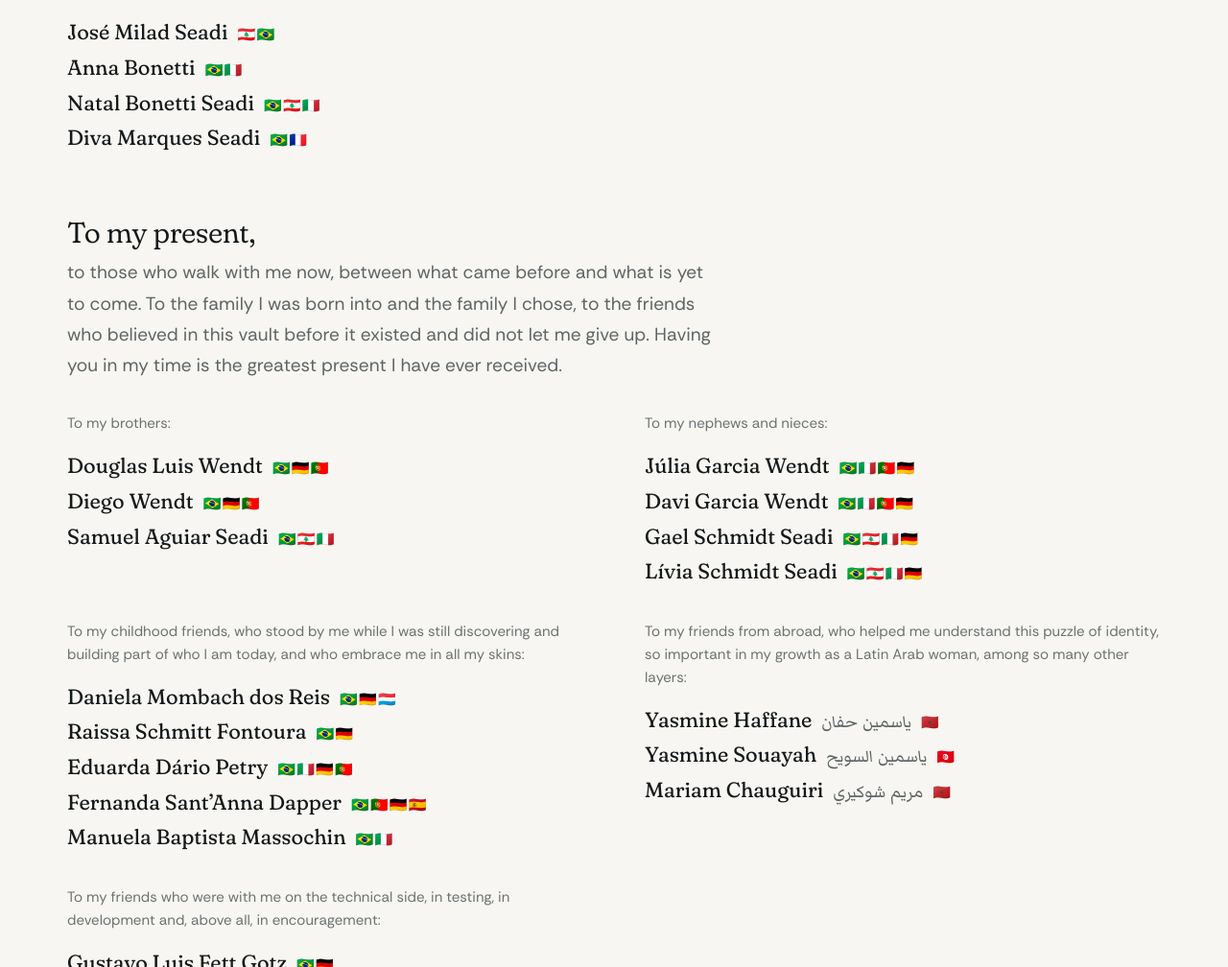
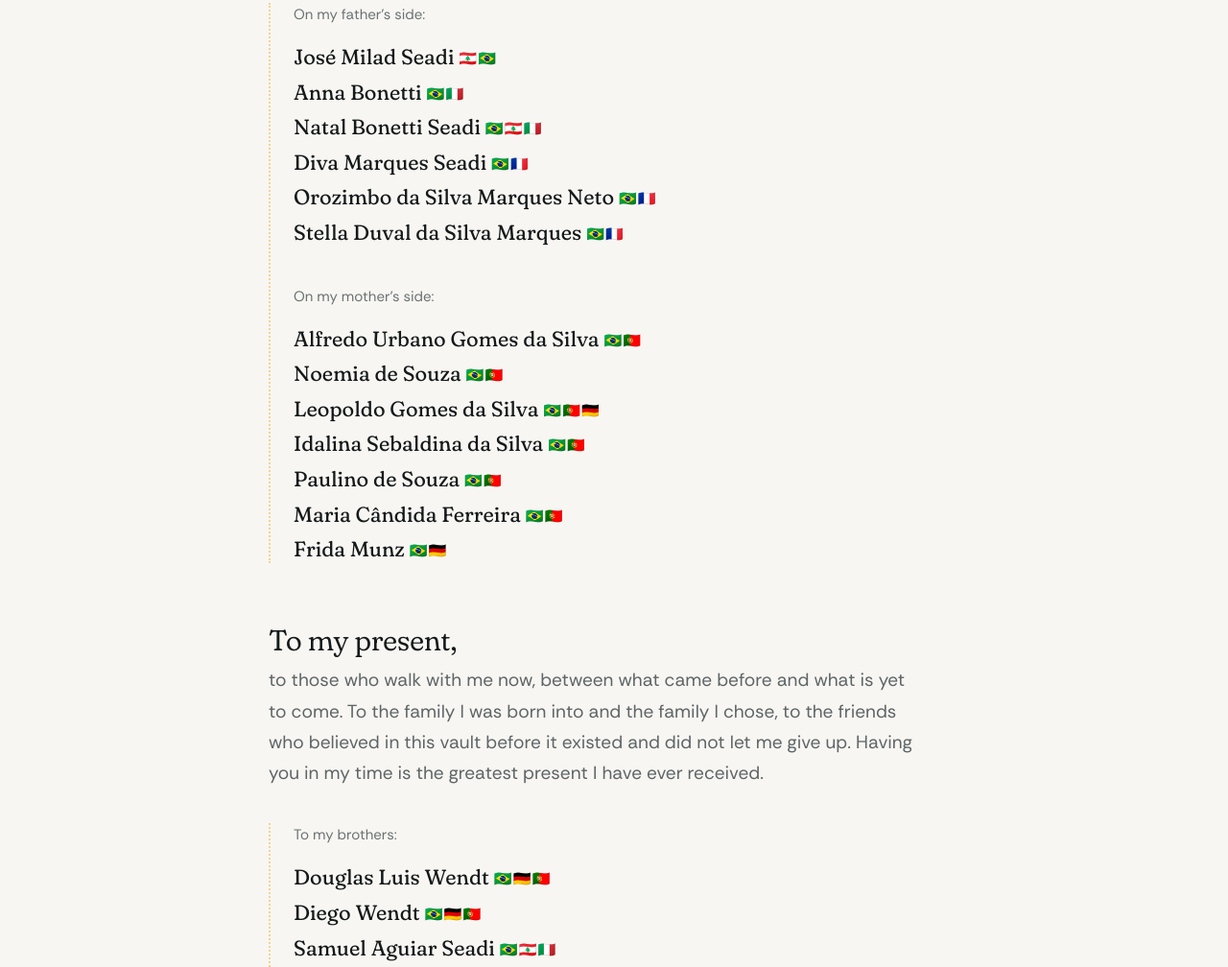
Before and after one commit to yseadi/iara.family.website, a plain HTML site: page historia.html in a window 1280 px wide. Shown: the part 9806-10814 px from the top of the page at 96% size. Drawn offline with Linux system fonts and the light colour scheme; animation ran at ten frames a second.

Commit message:
Créditos: layout escolhido (pais em cartão, ancestrais por parte de pai e de mãe, fio mel) e grupo de Gaza
Co-Authored-By: Claude Opus 5.5 <noreply@anthropic.com>
Claude-Session: https://claude.ai/code/session_016mmud4jD8DTb3bd4q9SCKJ

```diff
--- a/estilo.css
+++ b/estilo.css
@@ -361,19 +361,21 @@ h3 { font-size: 23px; line-height: 1.15; font-variation-settings: "SOFT" 100, "o
 .coluna:nth-child(2) { margin-top: 90px; }
 .coluna:nth-child(3) { margin-top: 40px; }
 
-.legado { max-width: 1180px; margin: 0 auto; padding: 60px var(--lado) 140px; display: grid; grid-template-columns: 1fr 1fr; gap: 40px 64px; }
-/* Os presentes ocupam a largura toda, entre os ancestrais e os descendentes; os nomes vêm com as bandeiras de cada pessoa */
-.legado-bloco.agora { grid-column: 1 / -1; }
-.grupos-nomes { display: grid; grid-template-columns: 1fr 1fr; gap: 36px 64px; margin-top: 32px; }
+/* Agradecimento numa coluna só: ancestrais (por parte de pai e de mãe), presentes e descendentes.
+   Os grupos de nomes ficam ligados por um fio pontilhado em mel; as bandeiras ficam presas à última palavra do nome */
+.legado { max-width: 760px; margin: 0 auto; padding: 60px var(--lado) 140px; }
+.legado-bloco + .legado-bloco { margin-top: 64px; }
+.legado h3 { font-size: clamp(24px, 3vw, 30px); }
+.grupos-nomes { margin-top: 36px; padding-inline-start: 24px; border-inline-start: 2px dotted var(--mel); display: grid; gap: 40px; }
 .grupo-nomes > p { font-size: 15px; line-height: 1.6; color: var(--tinta-3); margin: 0; max-width: 36em; }
-.nomes { list-style: none; margin: 18px 0 28px; padding: 0; display: grid; gap: 8px; }
-.grupo-nomes .nomes { margin-bottom: 0; }
-.nomes li { display: flex; flex-wrap: wrap; align-items: baseline; gap: 4px 10px; font-family: var(--titulo); font-size: 22px; line-height: 1.3; font-variation-settings: "SOFT" 100, "opsz" 30; color: var(--tinta); }
+.nomes { list-style: none; margin: 18px 0 0; padding: 0; display: grid; gap: 8px; }
+.nomes li { font-family: var(--titulo); font-size: 22px; line-height: 1.3; font-variation-settings: "SOFT" 100, "opsz" 30; color: var(--tinta); }
+.nomes .junto { white-space: nowrap; }
+.mae-texto .nomes { margin-bottom: 28px; }
 .escuro .nomes li { color: #fff; }
 .nomes bdi[lang="ar"] { color: var(--tinta-2); }
 .nomes .bandeiras { font-family: var(--corpo); font-size: 15px; letter-spacing: 0.08em; }
-.legado h3 { font-size: clamp(24px, 3vw, 30px); }
-.autoria { grid-column: 1 / -1; margin: 40px 0 0; padding-top: 28px; border-top: 1px solid var(--linha); font-family: var(--titulo); font-size: 22px; font-variation-settings: "SOFT" 100, "opsz" 30; }
+.autoria { margin: 64px 0 0; padding-top: 28px; border-top: 1px solid var(--linha); font-family: var(--titulo); font-size: 22px; font-variation-settings: "SOFT" 100, "opsz" 30; }
 .pagina-historia .comece { padding-top: 140px; }
 
 @media (max-width: 820px) {
@@ -390,8 +392,7 @@ h3 { font-size: 23px; line-height: 1.15; font-variation-settings: "SOFT" 100, "o
   .mural { display: block; columns: 2; column-gap: 14px; }
   .coluna { display: contents; }
   .mural .foto { break-inside: avoid; margin-bottom: 14px; }
-  .legado { grid-template-columns: 1fr; padding-bottom: 100px; }
-  .grupos-nomes { grid-template-columns: 1fr; gap: 28px; }
+  .legado { padding-bottom: 100px; }
   .nomes li { font-size: 19px; }
 }
 @media (prefers-reduced-motion: reduce) {
--- a/historia.html
+++ b/historia.html
@@ -219,8 +219,8 @@
           <p class="corrido revelar" data-t="hi54">for their unconditional love, for the safe ground beneath me and for teaching me that the greatest wealth a human being can carry is their integrity and their story. To my mother, Iara, lady of my waters and of my life, whose name I lend to this platform as a tribute to her strength, to matrilineal protection and to the sacred bond of our lineage.</p>
           <div class="revelar">
             <ul class="nomes">
-              <li><bdi>Iara Terezinha Souza da Silva Seadi</bdi> <span class="bandeiras" aria-hidden="true">🇧🇷🇩🇪🇵🇹</span></li>
-              <li><bdi>Luiz Felipe Marques Seadi</bdi> <span class="bandeiras" aria-hidden="true">🇧🇷🇱🇧🇮🇹🇫🇷</span></li>
+              <li><bdi>Iara Terezinha Souza da Silva <span class="junto">Seadi <span class="bandeiras" aria-hidden="true">🇧🇷🇩🇪🇵🇹</span></span></bdi></li>
+              <li><bdi>Luiz Felipe Marques <span class="junto">Seadi <span class="bandeiras" aria-hidden="true">🇧🇷🇱🇧🇮🇹🇫🇷</span></span></bdi></li>
             </ul>
           </div>
         </div>
@@ -244,60 +244,88 @@
       <div class="legado-bloco revelar">
         <h3 data-t="hi58">To my ancestors,</h3>
         <p class="corrido" data-t="hi59">to my great-grandfather Milad, to those who crossed oceans, to those who endured in distant lands and to those whose names time tried to erase. I honour every step, every pain, every crossing and every memory held in my genes. I am the dream and the living archive of you all.</p>
-        <ul class="nomes">
-          <li><bdi>José Milad Seadi</bdi> <span class="bandeiras" aria-hidden="true">🇱🇧🇧🇷</span></li>
-          <li><bdi>Anna Bonetti</bdi> <span class="bandeiras" aria-hidden="true">🇧🇷🇮🇹</span></li>
-          <li><bdi>Natal Bonetti Seadi</bdi> <span class="bandeiras" aria-hidden="true">🇧🇷🇱🇧🇮🇹</span></li>
-          <li><bdi>Diva Marques Seadi</bdi> <span class="bandeiras" aria-hidden="true">🇧🇷🇫🇷</span></li>
-        </ul>
+        <div class="grupos-nomes">
+          <div class="grupo-nomes">
+            <p data-t="hiPai">On my father’s side:</p>
+            <ul class="nomes">
+              <li><bdi>José Milad <span class="junto">Seadi <span class="bandeiras" aria-hidden="true">🇱🇧🇧🇷</span></span></bdi></li>
+              <li><bdi>Anna <span class="junto">Bonetti <span class="bandeiras" aria-hidden="true">🇧🇷🇮🇹</span></span></bdi></li>
+              <li><bdi>Natal Bonetti <span class="junto">Seadi <span class="bandeiras" aria-hidden="true">🇧🇷🇱🇧🇮🇹</span></span></bdi></li>
+              <li><bdi>Diva Marques <span class="junto">Seadi <span class="bandeiras" aria-hidden="true">🇧🇷🇫🇷</span></span></bdi></li>
+              <li><bdi>Orozimbo da Silva Marques <span class="junto">Neto <span class="bandeiras" aria-hidden="true">🇧🇷🇫🇷</span></span></bdi></li>
+              <li><bdi>Stella Duval da Silva <span class="junto">Marques <span class="bandeiras" aria-hidden="true">🇧🇷🇫🇷</span></span></bdi></li>
+            </ul>
+          </div>
+          <div class="grupo-nomes">
+            <p data-t="hiMae">On my mother’s side:</p>
+            <ul class="nomes">
+              <li><bdi>Alfredo Urbano Gomes da <span class="junto">Silva <span class="bandeiras" aria-hidden="true">🇧🇷🇵🇹</span></span></bdi></li>
+              <li><bdi>Noemia de <span class="junto">Souza <span class="bandeiras" aria-hidden="true">🇧🇷🇵🇹</span></span></bdi></li>
+              <li><bdi>Leopoldo Gomes da <span class="junto">Silva <span class="bandeiras" aria-hidden="true">🇧🇷🇵🇹🇩🇪</span></span></bdi></li>
+              <li><bdi>Idalina Sebaldina da <span class="junto">Silva <span class="bandeiras" aria-hidden="true">🇧🇷🇵🇹</span></span></bdi></li>
+              <li><bdi>Paulino de <span class="junto">Souza <span class="bandeiras" aria-hidden="true">🇧🇷🇵🇹</span></span></bdi></li>
+              <li><bdi>Maria Cândida <span class="junto">Ferreira <span class="bandeiras" aria-hidden="true">🇧🇷🇵🇹</span></span></bdi></li>
+              <li><bdi>Frida <span class="junto">Munz <span class="bandeiras" aria-hidden="true">🇧🇷🇩🇪</span></span></bdi></li>
+            </ul>
+          </div>
+        </div>
       </div>
       <div class="legado-bloco agora revelar">
-        <h3 data-t="hiPres">To my present,</h3>
-        <p class="corrido" data-t="hiPresTexto">to those who walk with me now, between what came before and what is yet to come. To the family I was born into and the family I chose, to the friends who believed in this vault before it existed and did not let me give up. Having you in my time is the greatest present I have ever received.</p>
+        <div class="agora-abertura">
+          <h3 data-t="hiPres">To my present,</h3>
+          <p class="corrido" data-t="hiPresTexto">to those who walk with me now, between what came before and what is yet to come. To the family I was born into and the family I chose, to the friends who believed in this vault before it existed and did not let me give up. Having you in my time is the greatest present I have ever received.</p>
+        </div>
         <div class="grupos-nomes">
           <div class="grupo-nomes">
             <p data-t="hiIrmaos">To my brothers:</p>
             <ul class="nomes">
-              <li><bdi>Douglas Luis Wendt</bdi> <span class="bandeiras" aria-hidden="true">🇧🇷🇩🇪🇵🇹</span></li>
-              <li><bdi>Diego Wendt</bdi> <span class="bandeiras" aria-hidden="true">🇧🇷🇩🇪🇵🇹</span></li>
-              <li><bdi>Samuel Aguiar Seadi</bdi> <span class="bandeiras" aria-hidden="true">🇧🇷🇱🇧🇮🇹</span></li>
+              <li><bdi>Douglas Luis <span class="junto">Wendt <span class="bandeiras" aria-hidden="true">🇧🇷🇩🇪🇵🇹</span></span></bdi></li>
+              <li><bdi>Diego <span class="junto">Wendt <span class="bandeiras" aria-hidden="true">🇧🇷🇩🇪🇵🇹</span></span></bdi></li>
+              <li><bdi>Samuel Aguiar <span class="junto">Seadi <span class="bandeiras" aria-hidden="true">🇧🇷🇱🇧🇮🇹</span></span></bdi></li>
             </ul>
           </div>
           <div class="grupo-nomes">
             <p data-t="hiSobrinhos">To my nephews and nieces:</p>
             <ul class="nomes">
-              <li><bdi>Júlia Garcia Wendt</bdi> <span class="bandeiras" aria-hidden="true">🇧🇷🇮🇹🇵🇹🇩🇪</span></li>
-              <li><bdi>Davi Garcia Wendt</bdi> <span class="bandeiras" aria-hidden="true">🇧🇷🇮🇹🇵🇹🇩🇪</span></li>
-              <li><bdi>Gael Schmidt Seadi</bdi> <span class="bandeiras" aria-hidden="true">🇧🇷🇱🇧🇮🇹🇩🇪</span></li>
-              <li><bdi>Lívia Schmidt Seadi</bdi> <span class="bandeiras" aria-hidden="true">🇧🇷🇱🇧🇮🇹🇩🇪</span></li>
+              <li><bdi>Júlia Garcia <span class="junto">Wendt <span class="bandeiras" aria-hidden="true">🇧🇷🇵🇹🇪🇸🇩🇪</span></span></bdi></li>
+              <li><bdi>Davi Garcia <span class="junto">Wendt <span class="bandeiras" aria-hidden="true">🇧🇷🇵🇹🇪🇸🇩🇪</span></span></bdi></li>
+              <li><bdi>Gael Schmidt <span class="junto">Seadi <span class="bandeiras" aria-hidden="true">🇧🇷🇱🇧🇮🇹🇩🇪</span></span></bdi></li>
+              <li><bdi>Lívia Schmidt <span class="junto">Seadi <span class="bandeiras" aria-hidden="true">🇧🇷🇱🇧🇮🇹🇩🇪</span></span></bdi></li>
             </ul>
           </div>
           <div class="grupo-nomes">
             <p data-t="hiInfancia">To my childhood friends, who stood by me while I was still discovering and building part of who I am today, and who embrace me in all my skins:</p>
             <ul class="nomes">
-              <li><bdi>Daniela Mombach dos Reis</bdi> <span class="bandeiras" aria-hidden="true">🇧🇷🇩🇪🇱🇺</span></li>
-              <li><bdi>Raissa Schmitt Fontoura</bdi> <span class="bandeiras" aria-hidden="true">🇧🇷🇩🇪</span></li>
-              <li><bdi>Eduarda Dário Petry</bdi> <span class="bandeiras" aria-hidden="true">🇧🇷🇮🇹🇩🇪🇵🇹</span></li>
-              <li><bdi>Fernanda Sant’Anna Dapper</bdi> <span class="bandeiras" aria-hidden="true">🇧🇷🇵🇹🇩🇪🇪🇸</span></li>
-              <li><bdi>Manuela Baptista Massochin</bdi> <span class="bandeiras" aria-hidden="true">🇧🇷🇮🇹</span></li>
+              <li><bdi>Daniela Mombach dos <span class="junto">Reis <span class="bandeiras" aria-hidden="true">🇧🇷🇩🇪🇱🇺</span></span></bdi></li>
+              <li><bdi>Raissa Schmitt <span class="junto">Fontoura <span class="bandeiras" aria-hidden="true">🇧🇷🇩🇪</span></span></bdi></li>
+              <li><bdi>Eduarda Dário <span class="junto">Petry <span class="bandeiras" aria-hidden="true">🇧🇷🇮🇹🇩🇪🇵🇹</span></span></bdi></li>
+              <li><bdi>Fernanda Sant’Anna <span class="junto">Dapper <span class="bandeiras" aria-hidden="true">🇧🇷🇵🇹🇩🇪🇪🇸</span></span></bdi></li>
+              <li><bdi>Manuela Baptista <span class="junto">Massochin <span class="bandeiras" aria-hidden="true">🇧🇷🇮🇹</span></span></bdi></li>
             </ul>
           </div>
           <div class="grupo-nomes">
             <p data-t="hiInternacionais">To my friends from abroad, who helped me understand this puzzle of identity, so important in my growth as a Latin Arab woman, among so many other layers:</p>
             <ul class="nomes">
-              <li><bdi>Yasmine Haffane</bdi> <bdi lang="ar" dir="rtl">ياسمين حفان</bdi> <span class="bandeiras" aria-hidden="true">🇲🇦</span></li>
-              <li><bdi>Yasmine Souayah</bdi> <bdi lang="ar" dir="rtl">ياسمين السويح</bdi> <span class="bandeiras" aria-hidden="true">🇹🇳</span></li>
-              <li><bdi>Mariam Chauguiri</bdi> <bdi lang="ar" dir="rtl">مريم شوكيري</bdi> <span class="bandeiras" aria-hidden="true">🇲🇦</span></li>
+              <li><bdi>Yasmine Haffane</bdi> <span class="junto"><bdi lang="ar" dir="rtl">ياسمين حفان</bdi> <span class="bandeiras" aria-hidden="true">🇲🇦</span></span></li>
+              <li><bdi>Yasmine Souayah</bdi> <span class="junto"><bdi lang="ar" dir="rtl">ياسمين السويح</bdi> <span class="bandeiras" aria-hidden="true">🇹🇳</span></span></li>
+              <li><bdi>Mariam Chauguiri</bdi> <span class="junto"><bdi lang="ar" dir="rtl">مريم شوكيري</bdi> <span class="bandeiras" aria-hidden="true">🇲🇦</span></span></li>
+            </ul>
+          </div>
+          <div class="grupo-nomes">
+            <p data-t="hiGaza">To my Palestinian students and mentees, from Gaza and from all of Palestine, whose resilience inspires me every day and reminds me why it is my duty to use every tool I have to make the world safer for you:</p>
+            <ul class="nomes">
+              <li><bdi>Malak Awad</bdi> <span class="junto"><bdi lang="ar" dir="rtl">ملك عوض</bdi> <span class="bandeiras" aria-hidden="true">🇵🇸</span></span></li>
+              <li><bdi>Ahmad Zohair Abu Dagga</bdi> <span class="junto"><bdi lang="ar" dir="rtl">أحمد زهير أبو دقة</bdi> <span class="bandeiras" aria-hidden="true">🇵🇸</span></span></li>
             </ul>
           </div>
           <div class="grupo-nomes">
             <p data-t="hiTecnica">To my friends who were with me on the technical side, in testing, in development and, above all, in encouragement:</p>
             <ul class="nomes">
-              <li><bdi>Gustavo Luis Fett Gotz</bdi> <span class="bandeiras" aria-hidden="true">🇧🇷🇩🇪</span></li>
-              <li><bdi>Diego Schneiders Lutckmeier</bdi> <span class="bandeiras" aria-hidden="true">🇧🇷🇩🇪</span></li>
-              <li><bdi>Carlo José Gallicchio Laitano</bdi> <span class="bandeiras" aria-hidden="true">🇧🇷🇮🇹</span></li>
-              <li><bdi>Matheus Henrique Schmökel</bdi> <span class="bandeiras" aria-hidden="true">🇧🇷🇩🇪🇮🇹</span></li>
-              <li><bdi>Amanda Hansen Klauck</bdi> <span class="bandeiras" aria-hidden="true">🇧🇷🇩🇪</span></li>
+              <li><bdi>Gustavo Luis Fett <span class="junto">Gotz <span class="bandeiras" aria-hidden="true">🇧🇷🇩🇪</span></span></bdi></li>
+              <li><bdi>Diego Schneiders <span class="junto">Lutckmeier <span class="bandeiras" aria-hidden="true">🇧🇷🇩🇪</span></span></bdi></li>
+              <li><bdi>Carlo José Gallicchio <span class="junto">Laitano <span class="bandeiras" aria-hidden="true">🇧🇷🇮🇹</span></span></bdi></li>
+              <li><bdi>Matheus Henrique <span class="junto">Schmökel <span class="bandeiras" aria-hidden="true">🇧🇷🇩🇪🇮🇹</span></span></bdi></li>
+              <li><bdi>Amanda Hansen <span class="junto">Klauck <span class="bandeiras" aria-hidden="true">🇧🇷🇩🇪</span></span></bdi></li>
             </ul>
           </div>
         </div>
--- a/textos-ar.js
+++ b/textos-ar.js
@@ -120,10 +120,13 @@ window.TEXTOS_AR = {
   "hi61": "لكم أكتب هذه الشيفرة وأشيّد هذا المحراب الرقميّ، كي لا تضطرّوا يومًا إلى البحث في الظلام عمّن تكونون، ومن أين جئتم، وما ثقل الأرض التي تحملونها تحت أقدامكم. هذه الخزنة وعدٌ بأن تبقى جذورنا سليمة، حيّة، منيعة أمام كلّ عاصفة.",
   "hiPres": "إلى هديّة حاضري،",
   "hiPresTexto": "إلى مَن يمشون معي الآن، بين ما جاء قبلنا وما سيأتي بعدنا. إلى العائلة التي وُلدتُ فيها والعائلة التي اخترتُها، إلى الصديقات والأصدقاء الذين آمنوا بهذه الخزنة قبل أن توجد، ولم يتركوني أستسلم. وجودكم في زمني هو أثمن هديّة نلتُها.",
+  "hiPai": "من جهة أبي:",
+  "hiMae": "من جهة أمّي:",
   "hiIrmaos": "إلى إخوتي:",
   "hiSobrinhos": "إلى أبناء إخوتي وبناتهم:",
   "hiInfancia": "إلى صديقات طفولتي، اللواتي وقفن إلى جانبي حين كنتُ ما أزال أكتشف وأبني جزءًا ممّا أنا عليه اليوم، واللواتي يحتضنّني في كلّ جلودي:",
   "hiInternacionais": "إلى صديقاتي من بلدان أخرى، اللواتي ساعدنني على فهم أحجية الهويّة هذه، التي كانت مهمّة جدًّا في نموّي امرأةً لاتينيّةً عربيّة، بين طبقات كثيرة أخرى:",
+  "hiGaza": "إلى طلّابي ومَن أرشدتُهم من الفلسطينيّين، من غزّة ومن كلّ فلسطين، الذين يلهمني صمودهم كلّ يوم ويذكّرني لماذا من واجبي أن أستخدم كلّ ما أملك من أدوات لأجعل العالم أكثر أمانًا لكم:",
   "hiTecnica": "إلى أصدقائي وصديقاتي الذين رافقوني في الجانب التقنيّ، في الاختبارات والتطوير، وقبل كلّ شيء في التشجيع:",
   "hi62": "من إنشاء",
   "h19": "البدء بصندوق عائلتكم",
--- a/textos-fr.js
+++ b/textos-fr.js
@@ -120,10 +120,13 @@ window.TEXTOS_FR = {
   "hi61": "j’écris ce code et j’élève ce sanctuaire numérique pour vous. Pour que vous n’ayez jamais à chercher dans l’obscurité qui vous êtes, d’où vous venez ou quel est le poids de la terre que vous portez sous vos pieds. Ce coffre est la promesse que nos racines resteront intactes, vivantes et à l’abri de toute tempête.",
   "hiPres": "À mes présents,",
   "hiPresTexto": "à celles et ceux qui marchent avec moi aujourd’hui, entre ce qui est venu avant et ce qui viendra encore. À la famille où je suis née et à la famille que j’ai choisie, aux amies et aux amis qui ont cru en ce coffre avant qu’il n’existe et qui ne m’ont pas laissée abandonner. Vous avoir dans mon temps est le plus beau présent que j’aie reçu.",
+  "hiPai": "Du côté de mon père :",
+  "hiMae": "Du côté de ma mère :",
   "hiIrmaos": "À mes frères :",
   "hiSobrinhos": "À mes neveux et à mes nièces :",
   "hiInfancia": "À mes amies d’enfance, qui étaient à mes côtés quand je découvrais et construisais encore une partie de ce que je suis aujourd’hui, et qui m’accueillent dans toutes mes peaux :",
   "hiInternacionais": "À mes amies d’ailleurs, qui m’ont aidée à comprendre ce puzzle identitaire, si important dans mon parcours de femme latino-arabe, parmi tant d’autres couches :",
+  "hiGaza": "À mes élèves et à mes mentorés palestiniens, de Gaza et de toute la Palestine, dont la résilience m’inspire chaque jour et me rappelle pourquoi il est de mon devoir d’utiliser tous les outils dont je dispose pour rendre le monde plus sûr pour vous :",
   "hiTecnica": "À mes amis et à mes amies qui m’ont accompagnée dans la partie technique, les tests, le développement et, surtout, les encouragements :",
   "hi62": "Créé par",
   "h19": "Commencer le coffre de votre famille",
--- a/textos-pt.js
+++ b/textos-pt.js
@@ -215,10 +215,13 @@ window.TEXTOS_PT = {
   "hi61": "escrevo este código e ergo este santuário digital para vocês. Para que nunca precisem procurar no escuro quem vocês são, de onde vieram ou qual é o peso da terra que carregam nos pés. Este cofre é a garantia de que as nossas raízes permanecerão intocadas, vivas e imunes a qualquer tempestade.",
   "hiPres": "Aos meus presentes,",
   "hiPresTexto": "a quem caminha comigo agora, entre o que veio antes e o que ainda virá. À família em que nasci e à família que escolhi, às amigas e aos amigos que acreditaram neste cofre antes de ele existir e não me deixaram desistir. Ter vocês no meu tempo é o maior presente que recebi.",
+  "hiPai": "Por parte de pai:",
+  "hiMae": "Por parte de mãe:",
   "hiIrmaos": "Aos meus irmãos:",
   "hiSobrinhos": "Aos meus sobrinhos e às minhas sobrinhas:",
   "hiInfancia": "Às minhas amigas de infância, que estiveram do meu lado quando eu ainda descobria e construía parte do que sou hoje, e que me acolhem em todas as minhas peles:",
   "hiInternacionais": "Às minhas amigas internacionais, que me ajudaram a entender esse quebra-cabeça identitário, tão importante no meu desenvolvimento como mulher latina-árabe, entre tantas outras camadas:",
+  "hiGaza": "Aos meus alunos e mentorados palestinos, de Gaza e de toda a Palestina, cuja resiliência me inspira todos os dias e me lembra por que é meu dever usar todas as ferramentas que tenho para tornar o mundo mais seguro para vocês:",
   "hiTecnica": "Aos meus amigos e às minhas amigas que estiveram comigo na parte técnica, nos testes, no desenvolvimento e, principalmente, no incentivo:",
   "hi62": "Criado por",
   "titulo-historia": "Iara · Nossa história",
```
